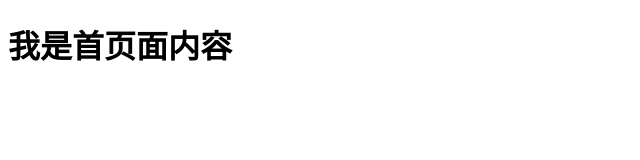
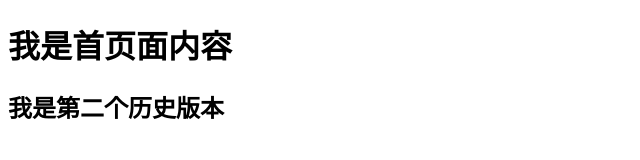
Before and after one commit to msc-x/msc2020, a plain HTML site: page pages/index.html in a window 1280 px wide. Shown: the whole page, without its empty margins (0-640 px from the left). Drawn offline with Linux system fonts and the light colour scheme.

Commit message:
我是第二个历史版本

```diff
--- a/pages/index.html
+++ b/pages/index.html
@@ -1,3 +1,11 @@
+<!--
+ * @Author: your name
+ * @Date: 2020-11-17 16:23:14
+ * @LastEditTime: 2020-11-17 16:41:24
+ * @LastEditors: Please set LastEditors
+ * @Description: In User Settings Edit
+ * @FilePath: \week9\day1\test1\pages\index.html
+-->
 <!DOCTYPE html>
 <html lang="en">
 <head>
@@ -7,5 +15,6 @@
 </head>
 <body>
     <h1>我是首页面内容</h1>
+    <h2>我是第二个历史版本</h2>
 </body>
 </html>
```
